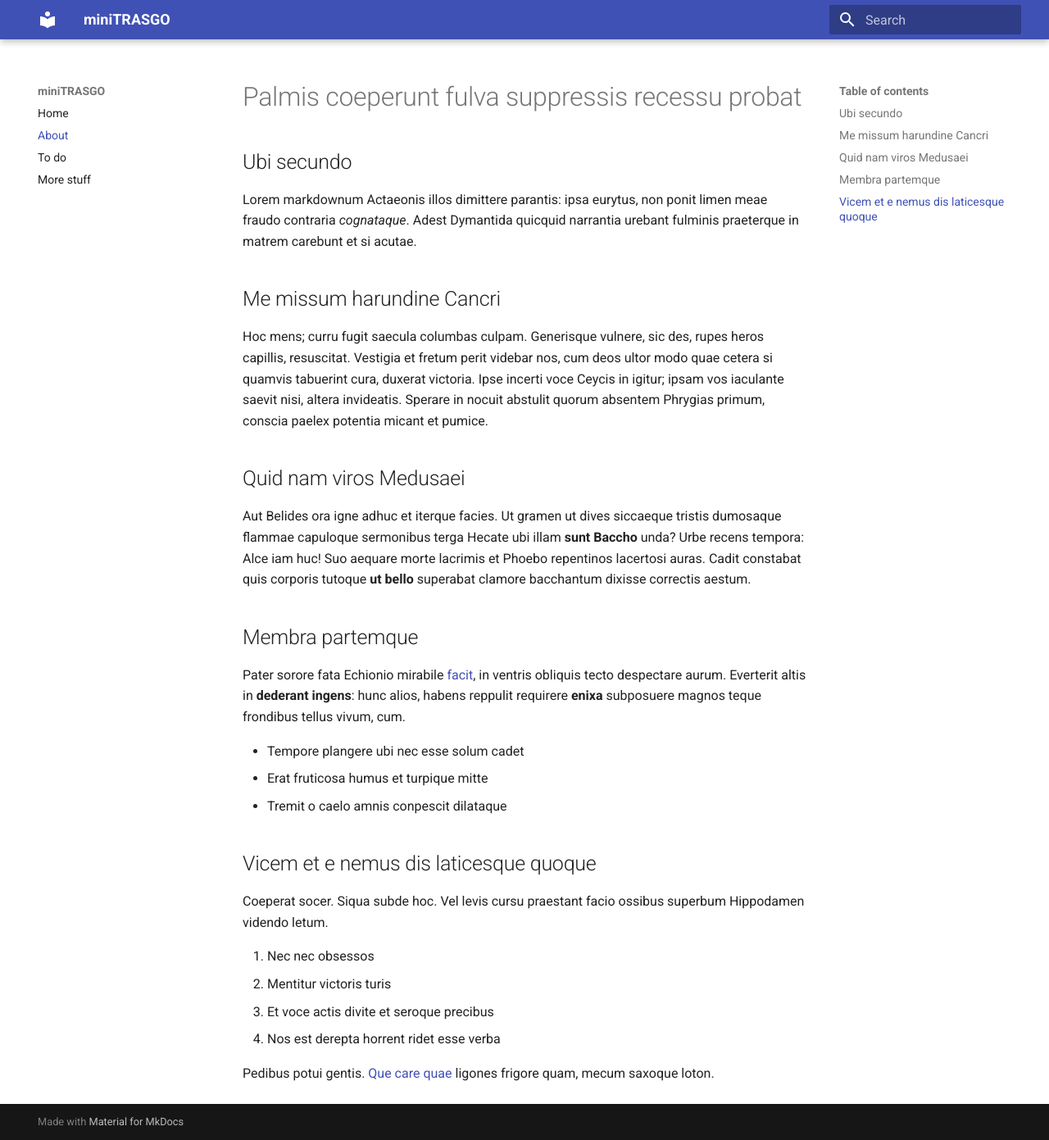
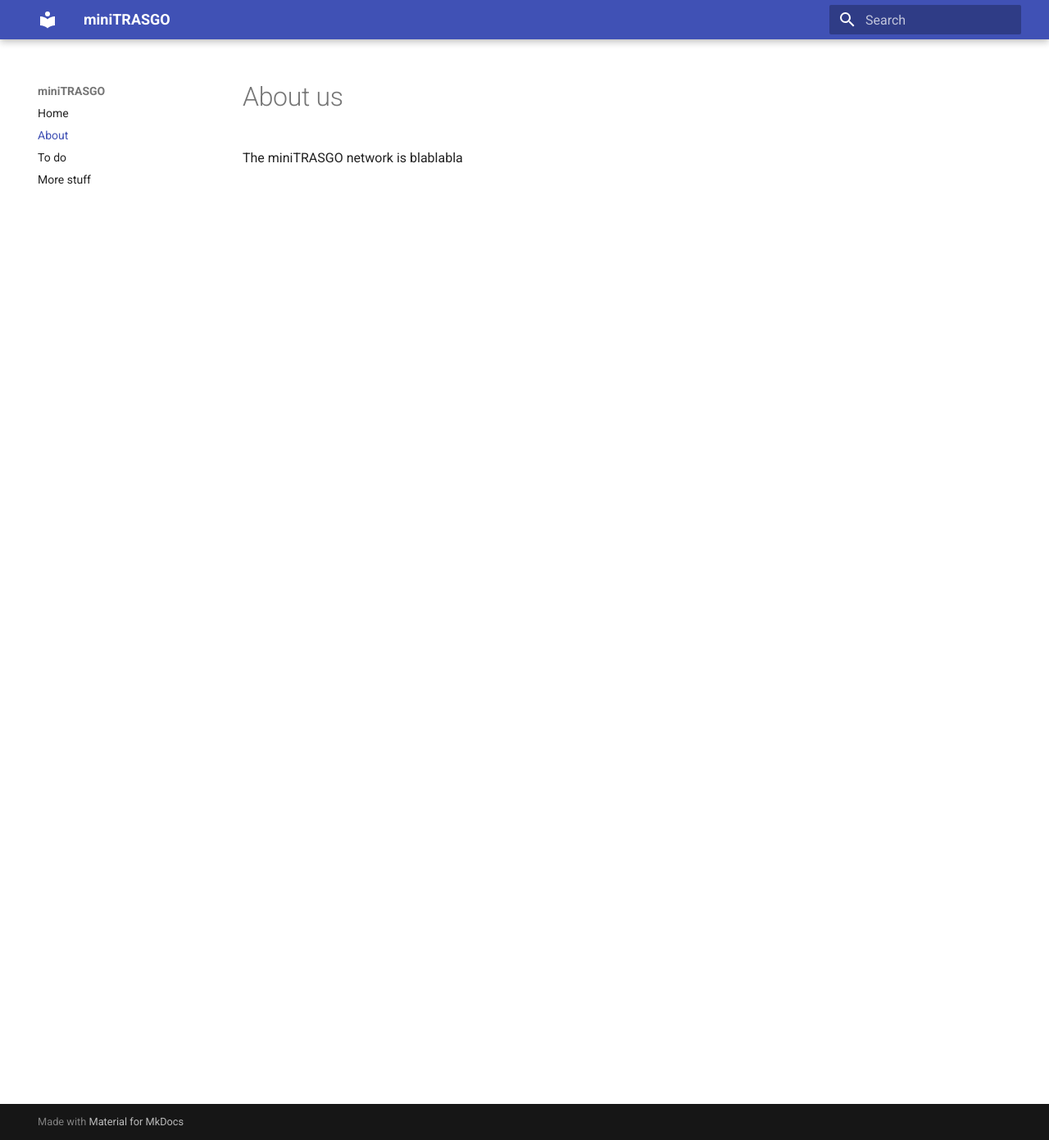
Before and after one commit to cayesoneira/miniTRASGO-documentation, an MkDocs documentation site: the page built from docs/about.md, in a window 1280 px wide and 1391 px high. Shown: the whole window at 82% size. Built offline with MkDocs 1.6.1 and Material for MkDocs 9.7.7, drawn with Linux system fonts in a browser that asks for light colours.

Commit message:
Update about.md

```diff
--- a/docs/about.md
+++ b/docs/about.md
@@ -1,48 +1,3 @@
-# Palmis coeperunt fulva suppressis recessu probat
+# About us
 
-## Ubi secundo
-
-Lorem markdownum Actaeonis illos dimittere parantis: ipsa eurytus, non ponit
-limen meae fraudo contraria *cognataque*. Adest Dymantida quicquid narrantia
-urebant fulminis praeterque in matrem carebunt et si acutae.
-
-## Me missum harundine Cancri
-
-Hoc mens; curru fugit saecula columbas culpam. Generisque vulnere, sic des,
-rupes heros capillis, resuscitat. Vestigia et fretum perit videbar nos, cum deos
-ultor modo quae cetera si quamvis tabuerint cura, duxerat victoria. Ipse incerti
-voce Ceycis in igitur; ipsam vos iaculante saevit nisi, altera invideatis.
-Sperare in nocuit abstulit quorum absentem Phrygias primum, conscia paelex
-potentia micant et pumice.
-
-## Quid nam viros Medusaei
-
-Aut Belides ora igne adhuc et iterque facies. Ut gramen ut dives siccaeque
-tristis dumosaque flammae capuloque sermonibus terga Hecate ubi illam **sunt
-Baccho** unda? Urbe recens tempora: Alce iam huc! Suo aequare morte lacrimis et
-Phoebo repentinos lacertosi auras. Cadit constabat quis corporis tutoque **ut
-bello** superabat clamore bacchantum dixisse correctis aestum.
-
-## Membra partemque
-
-Pater sorore fata Echionio mirabile [facit](http://www.nescius.net/quoque.html),
-in ventris obliquis tecto despectare aurum. Everterit altis in **dederant
-ingens**: hunc alios, habens reppulit requirere **enixa** subposuere magnos
-teque frondibus tellus vivum, cum.
-
-- Tempore plangere ubi nec esse solum cadet
-- Erat fruticosa humus et turpique mitte
-- Tremit o caelo amnis conpescit dilataque
-
-## Vicem et e nemus dis laticesque quoque
-
-Coeperat socer. Siqua subde hoc. Vel levis cursu praestant facio ossibus
-superbum Hippodamen videndo letum.
-
-1. Nec nec obsessos
-2. Mentitur victoris turis
-3. Et voce actis divite et seroque precibus
-4. Nos est derepta horrent ridet esse verba
-
-Pedibus potui gentis. [Que care quae](http://frondes-sermonibus.com/) ligones
-frigore quam, mecum saxoque loton.
+The miniTRASGO network is blablabla
```
